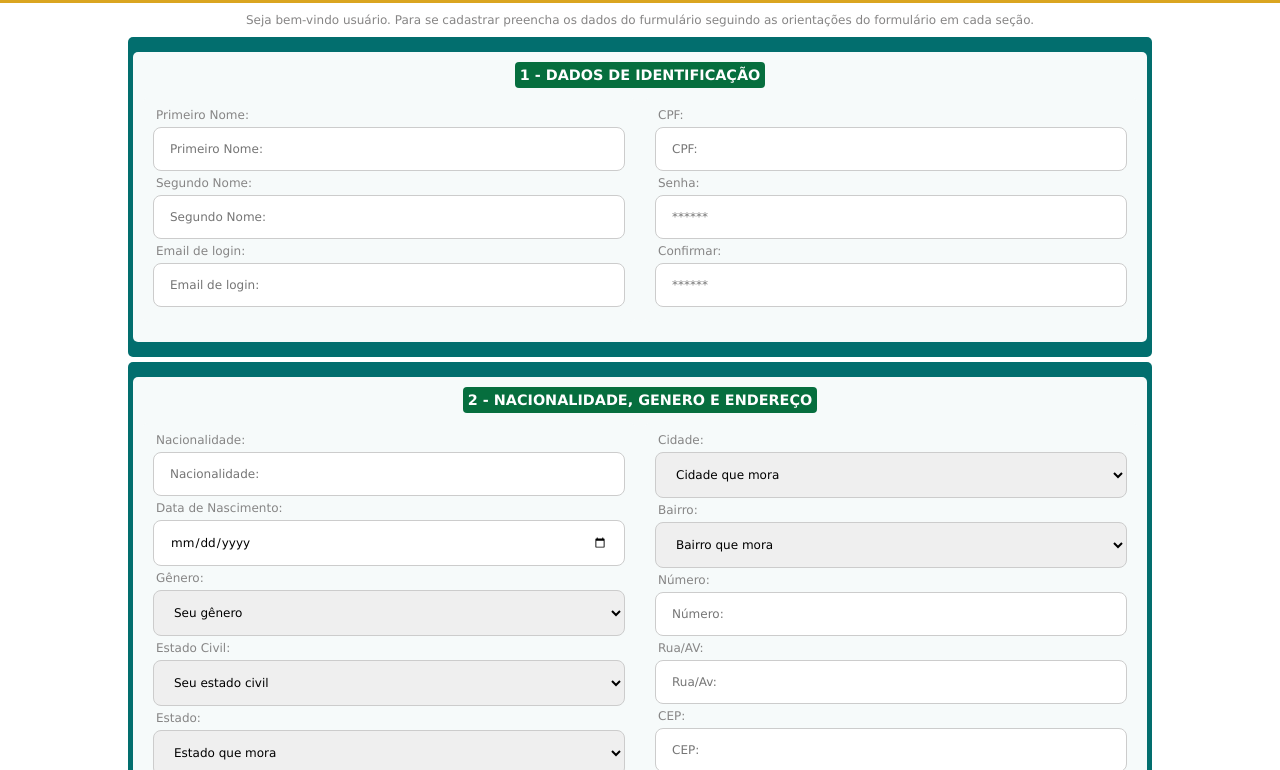
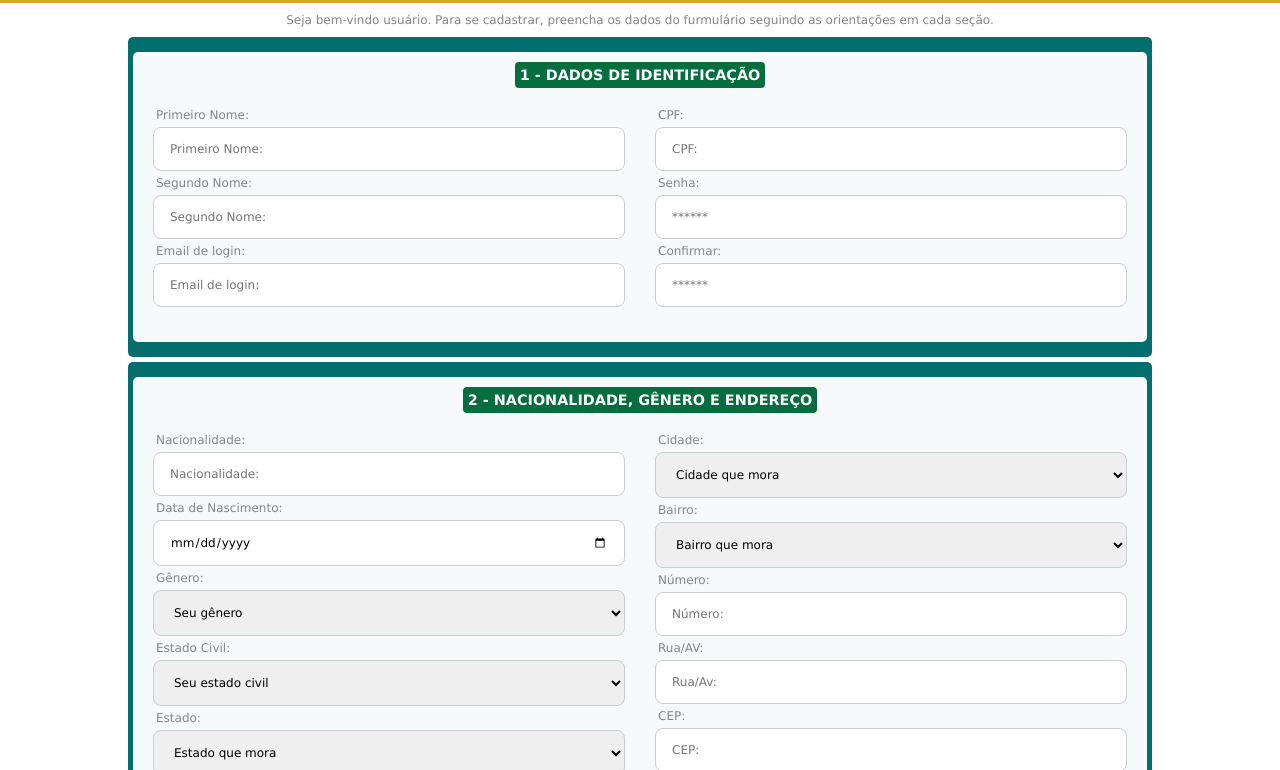
Before and after one commit to DalmoMendes/Form-cadastro1, a plain HTML site: page index.html in a window 1280 px wide. Shown: the part 30-800 px from the top of the page. Drawn offline with nearby package versions, Linux system fonts and the light colour scheme.

Commit message:
Correções no index.html

```diff
--- a/index.html
+++ b/index.html
@@ -24,7 +24,7 @@
 <body>
     <header>
         <h1 class="title_one" id="top">Formulário de Cadastro</h1>
-        <p class="subtitle">Seja bem-vindo usuário. Para se cadastrar preencha os dados do furmulário seguindo as orientações do formulário em cada seção.</p>
+        <p class="subtitle">Seja bem-vindo usuário. Para se cadastrar, preencha os dados do furmulário seguindo as orientações em cada seção.</p>
     </header>
     <h2 class="msg_error" style="display: none;">X</h2>
 <div class="container">
@@ -55,7 +55,7 @@
 
 <section id="two">
 <article>
-        <h2 class="title">2 - NACIONALIDADE, GENERO E ENDEREÇO</h2>
+        <h2 class="title">2 - NACIONALIDADE, GÊNERO E ENDEREÇO</h2>
             <div class="div100">
                 <div class="cx50">
 
```
